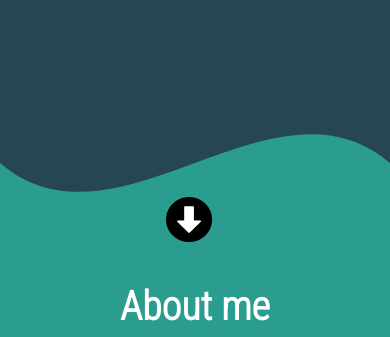
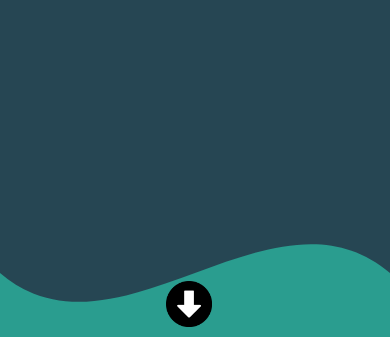
Before and after one commit to jetchart/portfolio-2021, a plain HTML site: page index.html in a window 390 px wide. Shown: the part 471-808 px from the top of the page. Drawn offline with Linux system fonts and the light colour scheme.

Commit message:
down-arrow 5vh bottom

```diff
--- a/mobile.css
+++ b/mobile.css
@@ -1,13 +1,21 @@
 header {
     background-color: #264653;
     width: 100%;
-    height: 87vh;
+    height: 100vh;
     position: relative;
     overflow: hidden;
 }
 
 header img {
     width: 80%;
+}
+
+.bajar {
+    text-align: center;
+    z-index: 10;
+    position: absolute;
+    bottom: 5vh;
+    right: 3vw;
 }
 
 header .textos {
```
